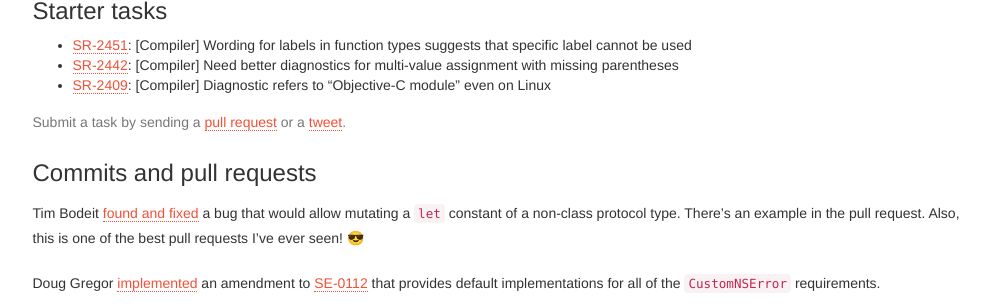
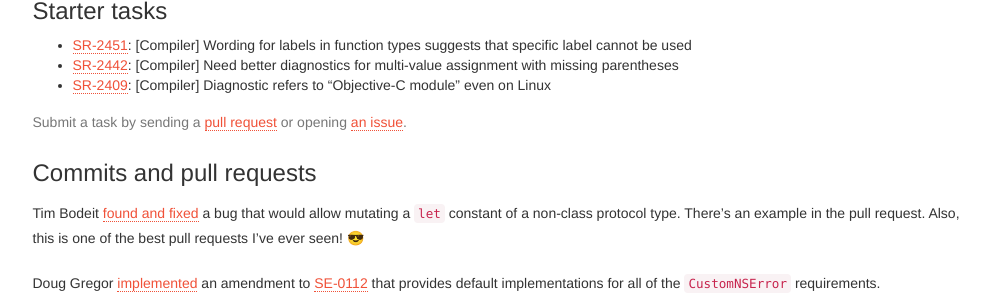
Before and after one commit to SwiftWeekly/swiftweekly.github.io, a Jekyll site: the page built from _posts/2016-09-01-issue-36.md, in a window 1280 px wide. Shown: the part 619-925 px from the top of the page, without its empty margins (135-1143 px from the left). Built offline with Jekyll 4.4.1, drawn with Linux system fonts in a browser that asks for light colours.

Commit message:
update task_remind include

```diff
--- a/_includes/task_remind.html
+++ b/_includes/task_remind.html
@@ -1,2 +1,2 @@
 
-<p class="text-muted">Submit a task by sending a <a href="{{ site.links.pull }}">pull request</a> or a <a href="{{ site.links.twitter }}">tweet</a>.</p>
+<p class="text-muted">Submit a task by sending a <a href="{{ site.links.pull }}">pull request</a> or opening <a href="{{ site.links.issue }}">an issue</a>.</p>
```
